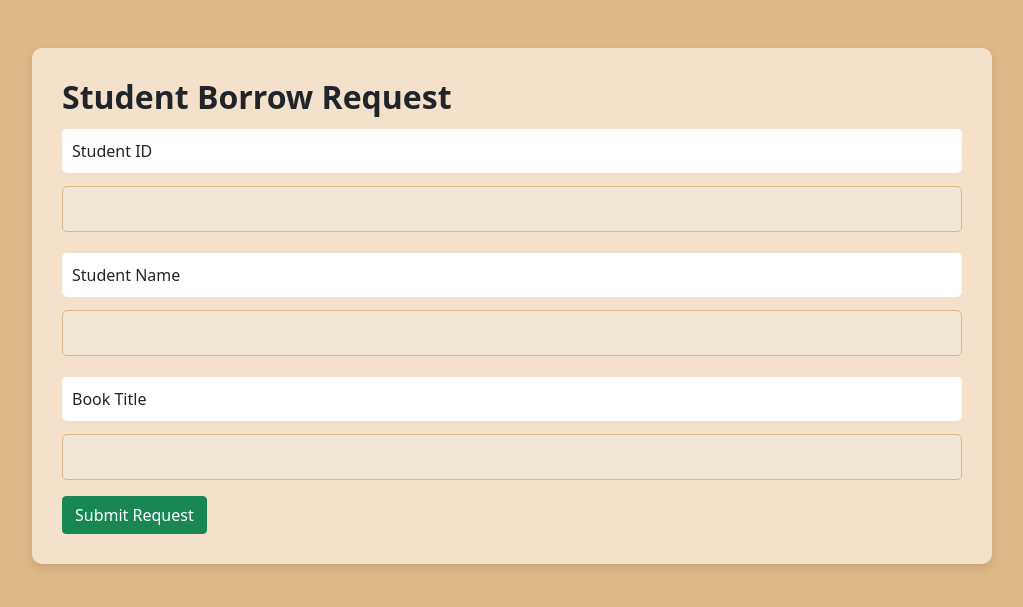
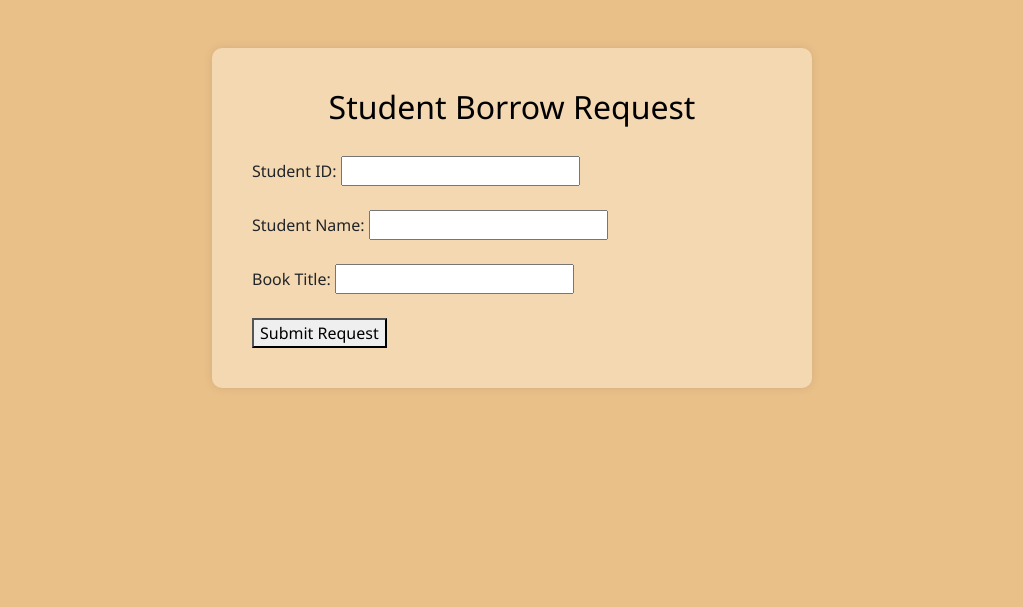
Before and after one commit to Hurera-12/e-project, a PHP site: page /stdborrowrequest.php in a window 1280 px wide. Shown: the top 607 px of the page, without its empty margins (128-1151 px from the left). Run offline with PHP 8.4, Linux system fonts and the light colour scheme.

Commit message:
changessssss

```diff
--- a/borrow.php
+++ b/borrow.php
@@ -24,7 +24,8 @@
           <th>RETURN DATE</th>
           <th>STATUS</th>
           <th>FINE</th>
-          <th>ACTION</th>
+          <th>UPDATE</th>
+          <th>DELETE</th>
         </tr>
       </thead>
       <tbody>
@@ -45,7 +46,7 @@
                         <td class='status-{$statusClass}'>" . htmlspecialchars($row['status']) . "</td>
                         <td>{$row['fine']}</td>
                         <td><a class='btn btn-success' href='borrowupdate.php?user_id=" . $row['user_id'] . "'>Update</a></td>
-                        td><a class='btn btn-danger' href='borrowdelete.php?user_id=" . $row['user_id'] . "'>delete</a></td>
+                        <td><a class='btn btn-danger' href='borrowdelete.php?user_id=" . $row['user_id'] . "'>delete</a></td>
                       </tr>";
             }
         } else {
--- a/stdborrowrequest.css
+++ b/stdborrowrequest.css
@@ -1,40 +1,55 @@
-body{
-    background-color: burlywood;
+/* General Page Styles */
+body {
+    background-color: rgb(234, 192, 137);
+    font-family: 'Segoe UI', Tahoma, Geneva, Verdana, sans-serif;
+}
+
+/* Container for the form */
+.container {
+    background-color: rgb(243, 216, 178);
+    padding: 40px;
+    border-radius: 10px;
+    box-shadow: 0 0 10px rgba(0, 0, 0, 0.1);
+    max-width: 600px;
+}
+
+/* Heading */
+h2 {
+    text-align: center;
+    margin-bottom: 30px;
+    color: black; /* Bootstrap success color */
+}
+
+/* Input fields */
+.form-label {
+    font-weight: 500;
 
 }
 
-.container {
-    max-width: 960px;
-    margin: auto;
-    background: rgb(243, 225, 203);
-    padding: 30px;
-    border-radius: 10px;
-    box-shadow: 0 4px 8px rgba(0, 0, 0, 0.1);
+.form-control {
+    border-radius: 5px;
+    border: 1px solid #ced4da;
+    padding: 10px;
+    font-size: 16px;
 }
 
-h2 {
+/* Submit Button */
+.btn-success {
+    width: 100%;
+    padding: 12px;
+    font-size: 16px;
     font-weight: bold;
-
-}
-.mb-3 {
-     display: grid;
-    /* grid-template-columns: 1fr 1fr;
-    gap: 20px;
-    margin-bottom: 40px; */
+    border-radius: 5px;
+    transition: background-color 0.3s ease;
 }
 
-.mb-3 label {
-    background-color: white;
-    padding: 10px;
-    font-size: 16px;
-    border-radius: 5px;
-    margin-top: 5px;
+.btn-success:hover {
+    background-color: #157347;
 }
-.mb-3 input {
-     padding: 10px;
-    font-size: 16px;
-    border: 1px solid burlywood;
-    border-radius: 5px;
-    margin-top: 5px;
-    background-color: rgb(240, 230, 213);
+
+/* Responsive layout tweak */
+@media (max-width: 576px) {
+    .container {
+        padding: 20px;
+    }
 }
--- a/stdborrowrequest.php
+++ b/stdborrowrequest.php
@@ -20,20 +20,24 @@ $conn=new mysqli($servername,$username,$password,$db);
   <div class="container mt-5">
     <h2>Student Borrow Request</h2>
     <form action="submit_borrow_request.php" method="POST">
-      <div class="mb-3">
-        <label for="user_id" class="form-label">Student ID</label>
-        <input type="number" class="form-control" id="user_id" name="user_id" required>
-      </div>
-      <div class="mb-3">
-        <label for="user_name" class="form-label">Student Name</label>
-        <input type="text" class="form-control" id="user_name" name="user_name" required>
-      </div>
-      <div class="mb-3">
-        <label for="book_title" class="form-label">Book Title</label>
-        <input type="text" class="form-control" id="book_title" name="book_title" required>
-      </div>
-      <button type="submit" class="btn btn-success">Submit Request</button>
-    </form>
+  <div>
+    <label>Student ID:</label>
+    <input type="number" name="user_id" required>
+  </div>
+  <br>
+  <div>
+    <label>Student Name:</label>
+    <input type="text" name="user_name" required>
+  </div>
+  <br>
+  <div>
+    <label>Book Title:</label>
+    <input type="text" name="book_title" required>
+  </div>
+  <br>
+  <button type="submit">Submit Request</button>
+</form>
+
   </div>
 </body>
 </html>
```
